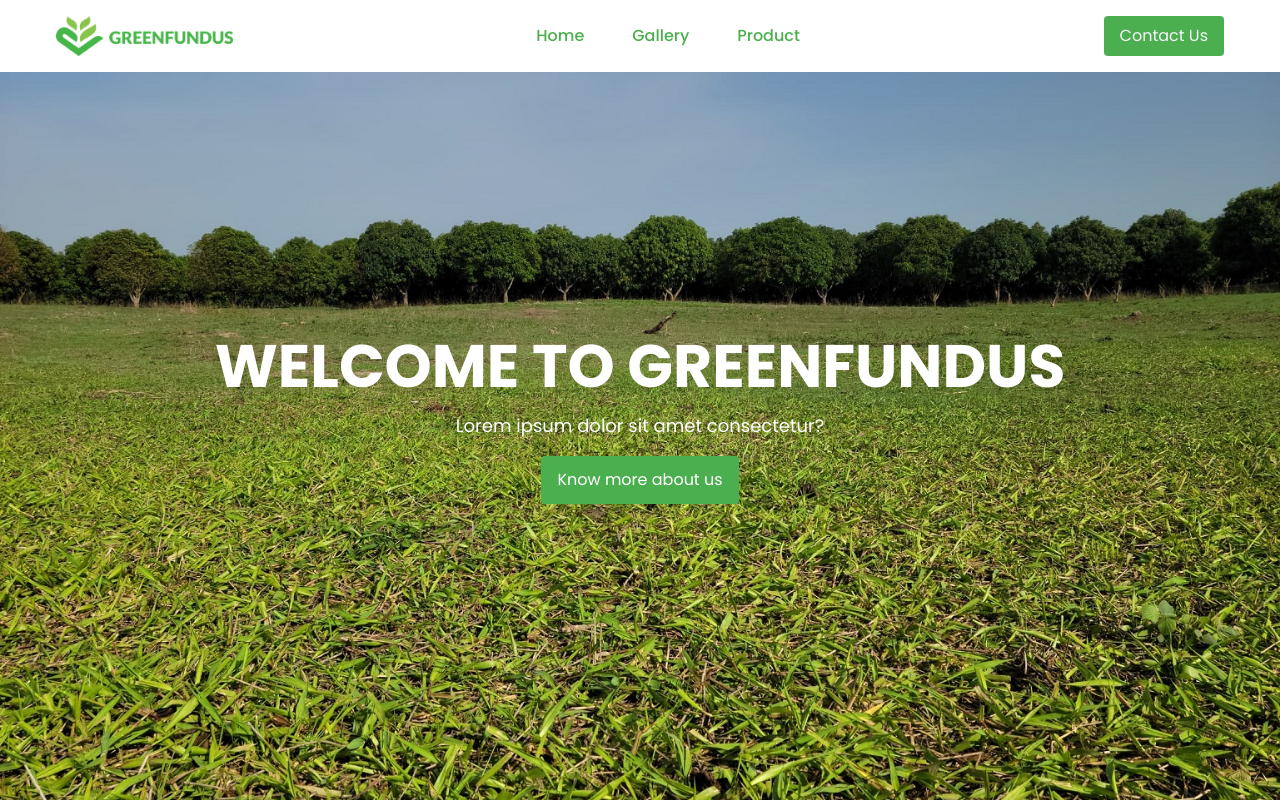
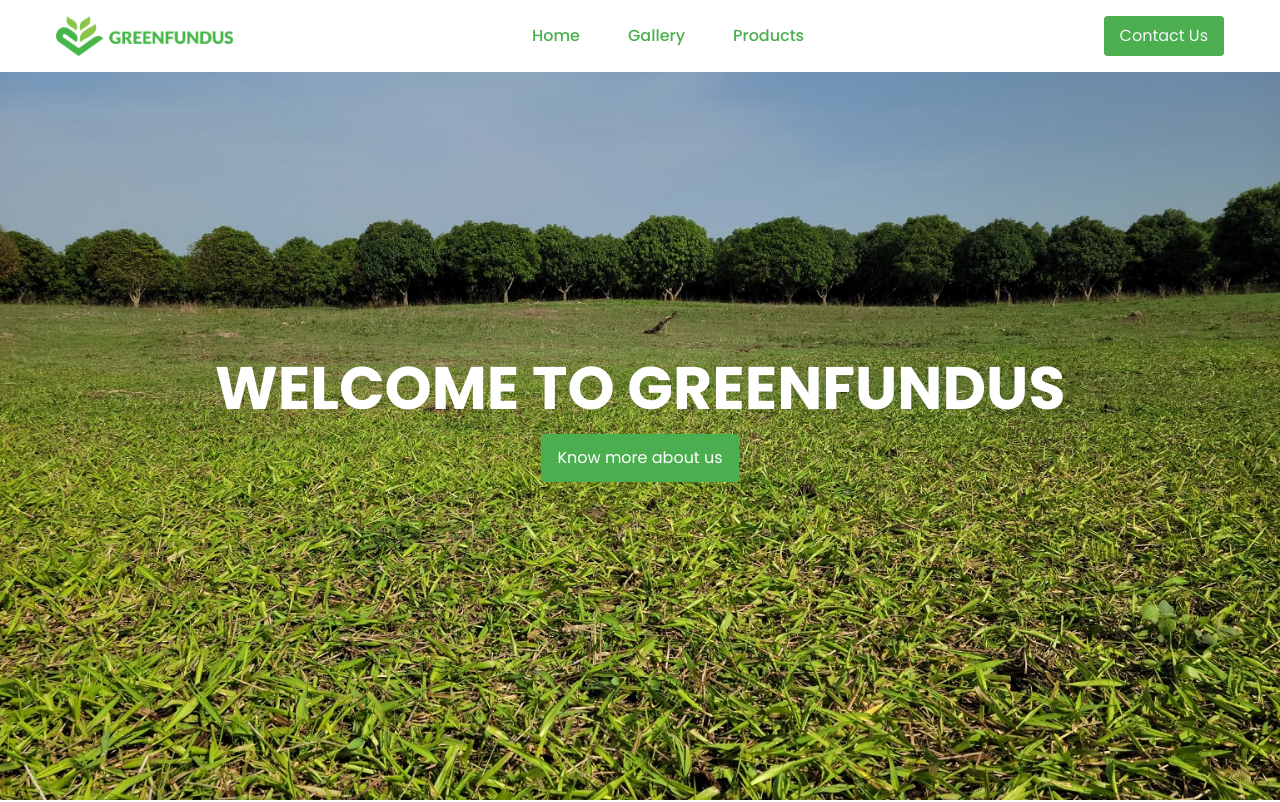
Before and after one commit to anita-ebube/green-fundus, a React (Vite) app: page / in a window 1280 px wide. Shown: the top 802 px of the page. Built offline with nearby package versions, Linux system fonts and the light colour scheme.

Commit message:
Made some grammtical error

```diff
--- a/src/components/Footer/page.jsx
+++ b/src/components/Footer/page.jsx
@@ -3,7 +3,7 @@
 export const Footer = () => {
     return (
         <div className='relative'>
-            <footer class="bg-white dark:bg-brandPrimary mt-20 absolute bottom-0 w-full">
+            <footer class="bg-brandPrimary dark:bg-brandPrimary mt-20 absolute bottom-0 w-full">
                 <div class="mx-auto w-full max-w-screen-xl p-4 py-3 lg:py-5">
                     <div class="md:flex md:justify-between">
                         <div class="mb-6 md:mb-0">
--- a/src/components/Navbar/page.jsx
+++ b/src/components/Navbar/page.jsx
@@ -31,7 +31,7 @@
         { link: "Home", path: "home", url: "/" },
         // { link: "About Us", path: "about", url: "" },
         { link: "Gallery", path: "gallery", url: "/gallery" },
-        { link: "Product", path: "product", url: "/product" },
+        { link: "Products", path: "product", url: "/product" },
     ];
 
     return (
--- a/src/pages/Home/EmblaCarousel.jsx
+++ b/src/pages/Home/EmblaCarousel.jsx
@@ -27,11 +27,9 @@
           >
             WELCOME TO GREENFUNDUS
           </h2>
-          <p className='text-white lg:text-lg text-sm'>
-            Lorem ipsum dolor sit amet consectetur?
-          </p>
+
           <button className='bg-brandPrimary text-white py-3 px-4 rounded hover:bg-brandPrimary transition'>
-            <a href="/">Know more about us</a>
+            <a href="/product">Know more about us</a>
           </button>
         </div>
       </div>
```
